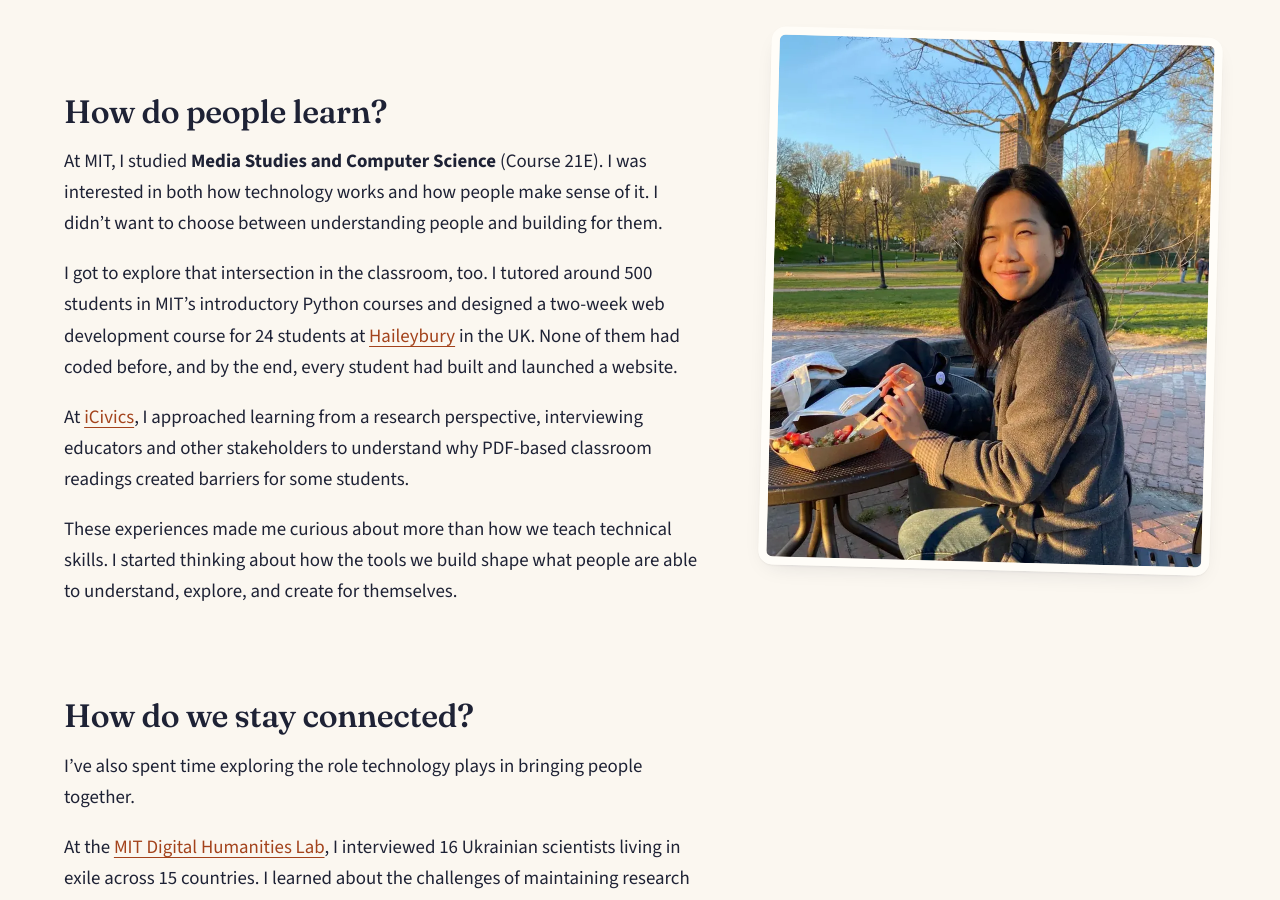
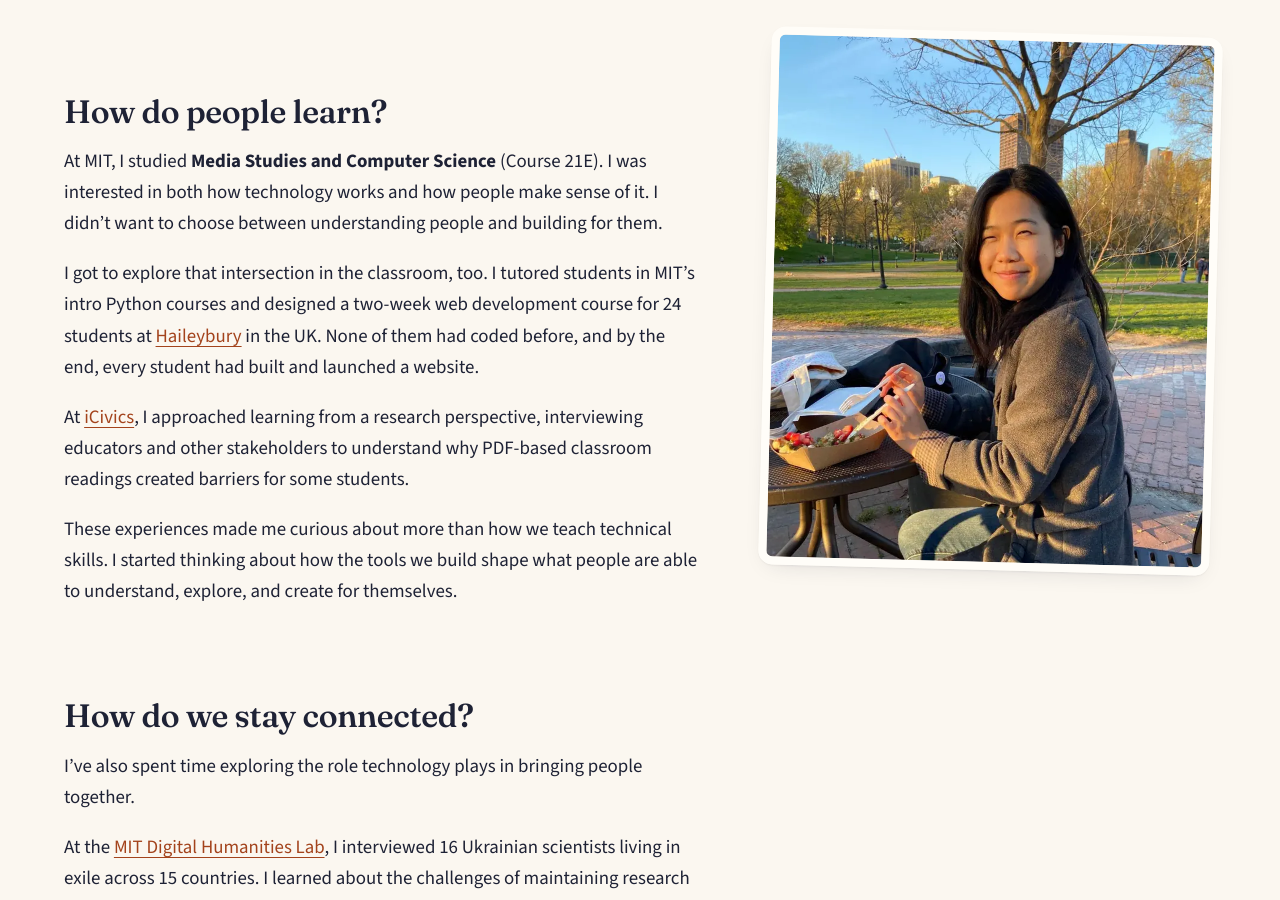
Before and after one commit to sabrinahu618/portfolio, a Jekyll site: the page built from about.md, in a window 1280 px wide and 900 px high, scrolled down 1117 px. Built offline with Jekyll 4.4.1, drawn with Linux system fonts in a browser that asks for light colours.

Commit message:
About: drop the 500-student figure
Co-Authored-By: Claude Opus 5.5 <noreply@anthropic.com>
Claude-Session: https://claude.ai/code/session_01HybnYJGYPLDq5hkAYptQSd

```diff
--- a/about.md
+++ b/about.md
@@ -24,7 +24,7 @@ That project, [Solar Cap]({{ '/work/solar-cap/' | relative_url }}), eventually f
 
 At MIT, I studied **Media Studies and Computer Science** (Course 21E). I was interested in both how technology works and how people make sense of it. I didn't want to choose between understanding people and building for them.
 
-I got to explore that intersection in the classroom, too. I tutored around 500 students in MIT's introductory Python courses and designed a two-week web development course for 24 students at [Haileybury]({{ '/work/haileybury/' | relative_url }}) in the UK. None of them had coded before, and by the end, every student had built and launched a website.
+I got to explore that intersection in the classroom, too. I tutored students in MIT's intro Python courses and designed a two-week web development course for 24 students at [Haileybury]({{ '/work/haileybury/' | relative_url }}) in the UK. None of them had coded before, and by the end, every student had built and launched a website.
 
 At [iCivics]({{ '/work/icivics/' | relative_url }}), I approached learning from a research perspective, interviewing educators and other stakeholders to understand why PDF-based classroom readings created barriers for some students.
 
```
